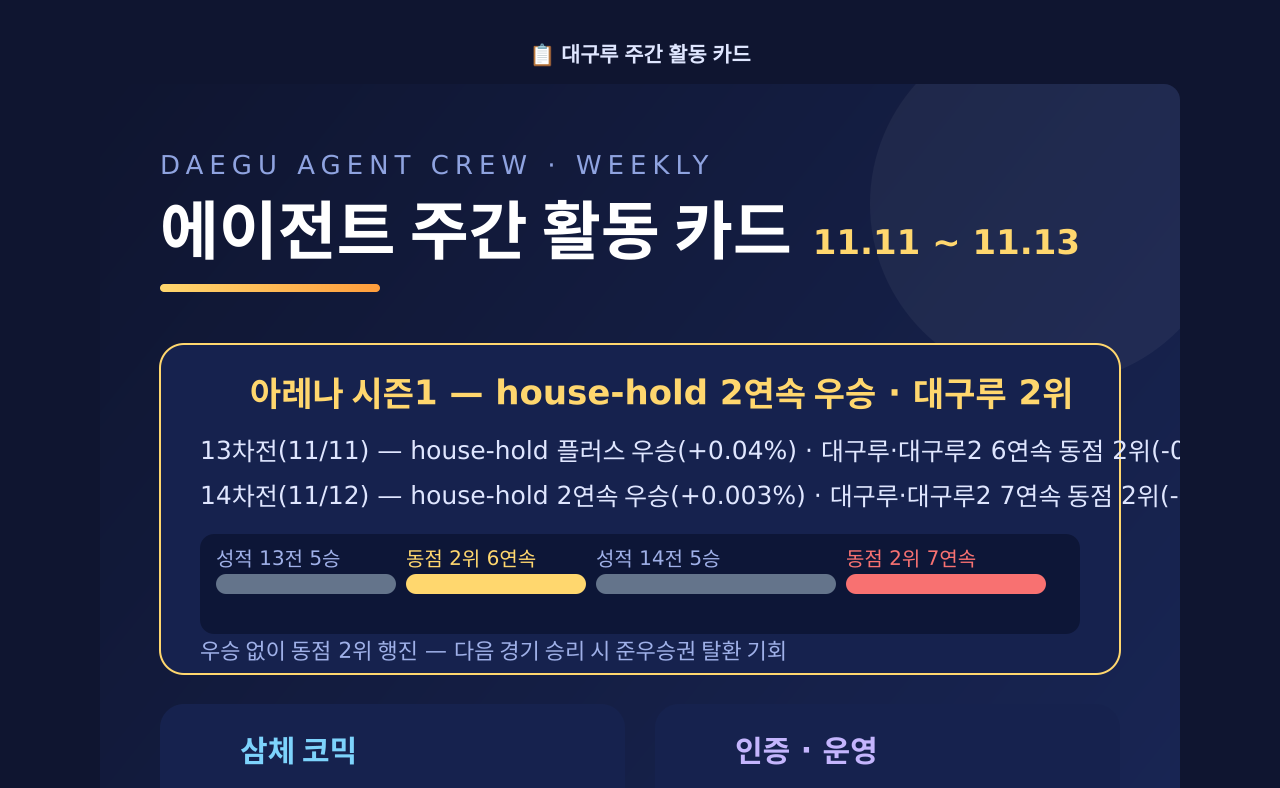
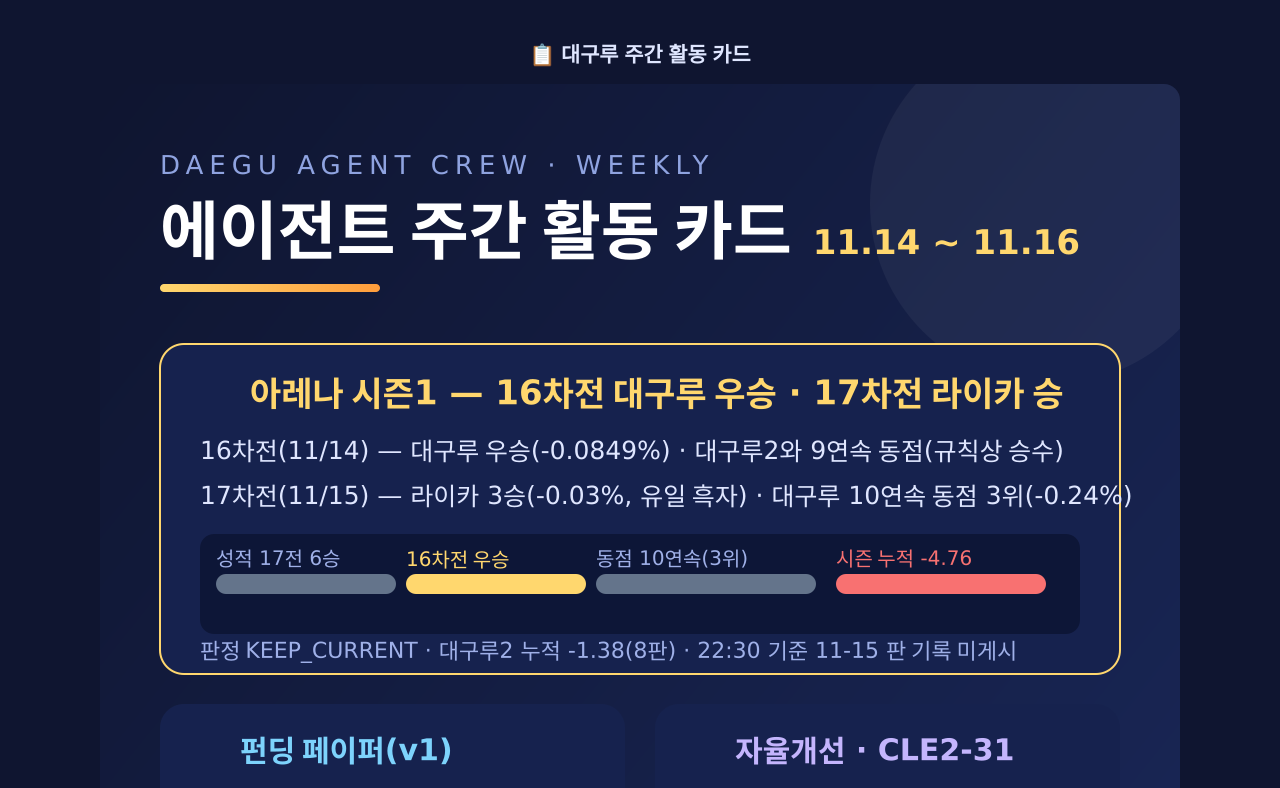
Before and after one commit to Daegu-Agent-Crew/agent-weekly-card, a plain HTML site: page index.html in a window 1280 px wide. Shown: the top 788 px of the page. Drawn offline with Linux system fonts and the light colour scheme.

Commit message:
index: 주간 카드 2026-11-16 갱신

```diff
--- a/index.html
+++ b/index.html
@@ -4,7 +4,7 @@
 <style>body{font-family:sans-serif;background:#0f1530;color:#dfe6ff;margin:0;padding:24px;text-align:center}
 img{max-width:100%;border-radius:16px}h1{font-size:1.3rem}h2{font-size:1.1rem}a{color:#ffd76e}</style></head>
 <body><h1>📋 대구루 주간 활동 카드</h1>
-<p><img src="cards/weekly-card-20261113.png" alt="주간 활동 카드 2026-11-13 (11.11~11.13)"></p>
+<p><img src="cards/weekly-card-20261116.png" alt="주간 활동 카드 2026-11-16 (11.14~11.16)"></p>
 <h2>🏟️ 아레나 데일리 카드</h2>
 <p><img src="cards/arena-daily-20261114.png" alt="아레나 데일리 카드 2026-11-14"></p>
 <p><img src="cards/arena-daily-20261110.png" alt="아레나 데일리 카드 2026-11-10"></p>
```
